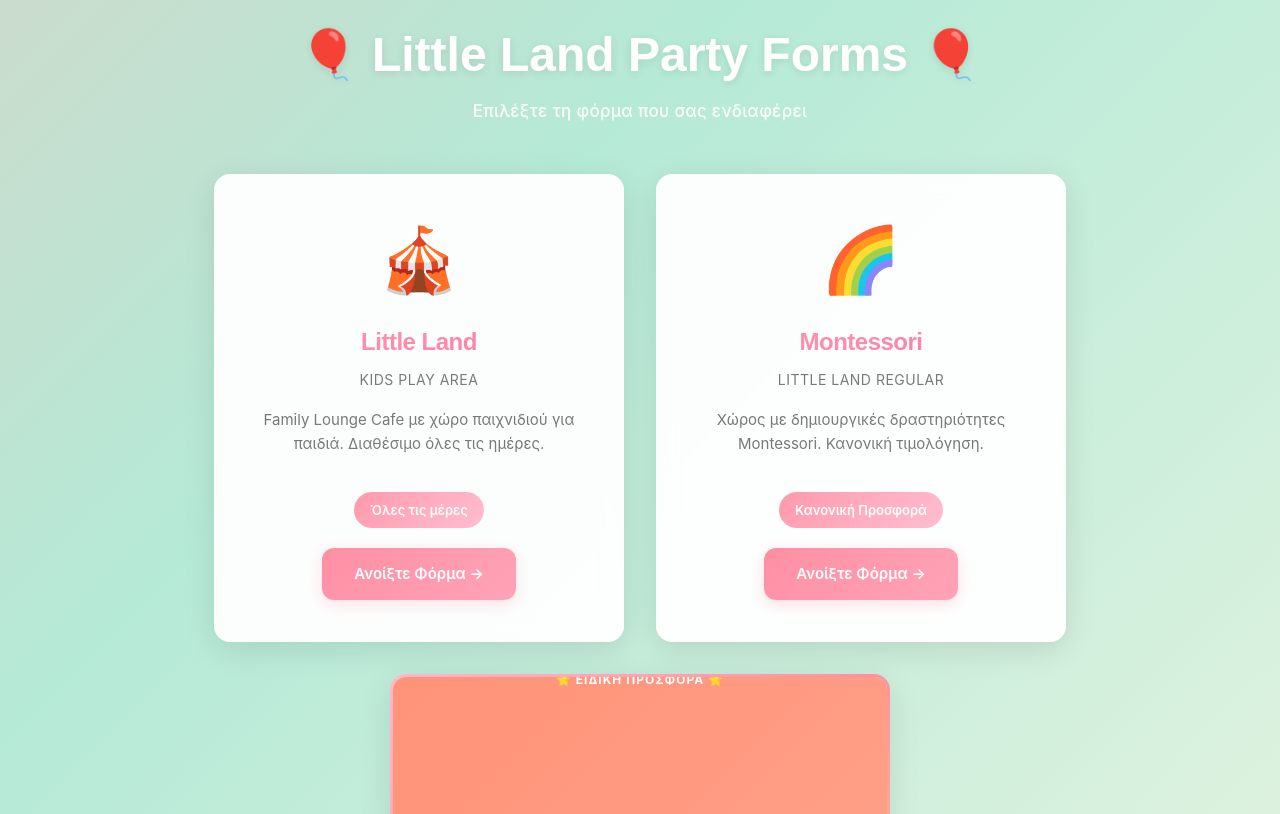
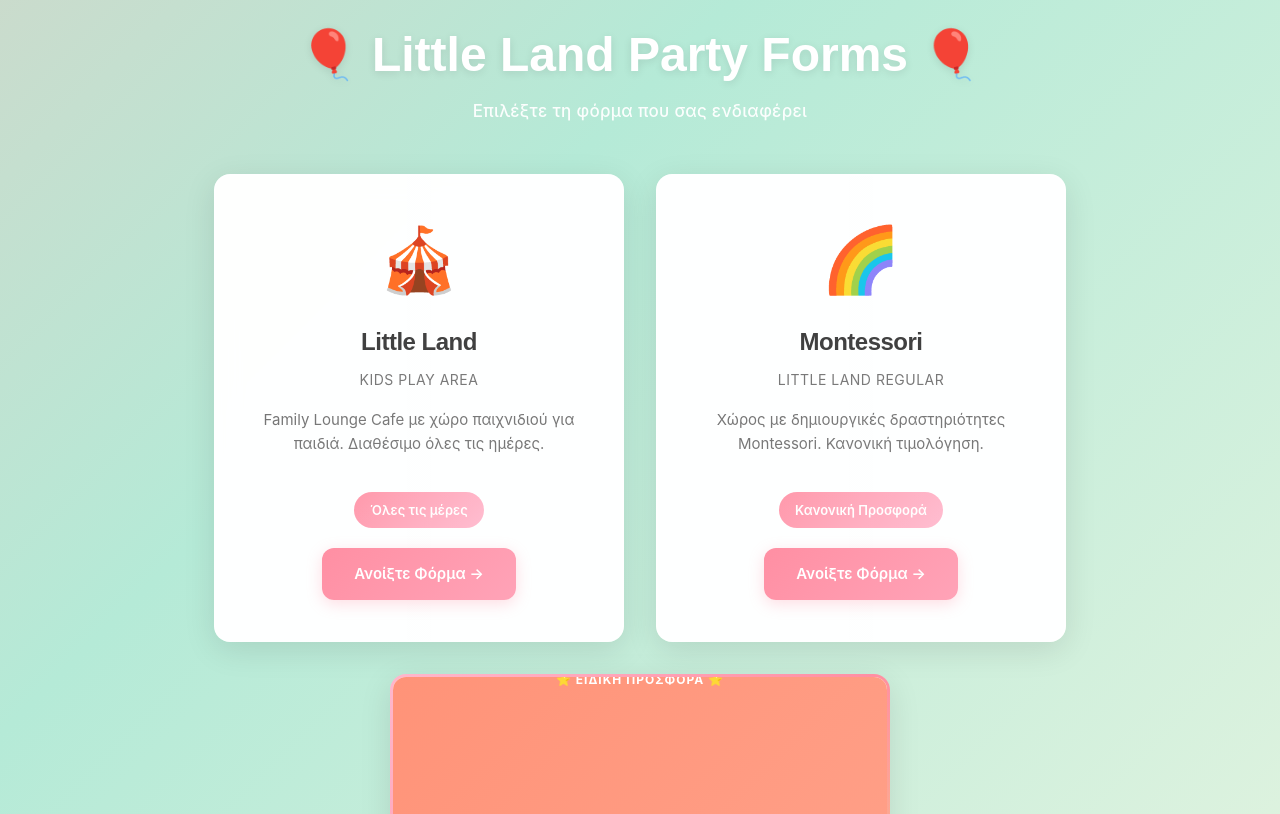
Before and after one commit to Ra-8888/littleland-party-forms, a plain HTML site: page index.html in a window 1280 px wide. Shown: the top 814 px of the page. Drawn offline with Linux system fonts and the light colour scheme.

Commit message:
🔧 Fix card visibility & text contrast

```diff
--- a/index.html
+++ b/index.html
@@ -91,10 +91,10 @@
     }
 
     .card {
-      background: rgba(255, 255, 255, 0.95);
-      backdrop-filter: blur(10px);
-      -webkit-backdrop-filter: blur(10px);
-      border: 2px solid rgba(255, 255, 255, 0.3);
+      background: rgba(255, 255, 255, 0.98);
+      backdrop-filter: blur(12px);
+      -webkit-backdrop-filter: blur(12px);
+      border: 2px solid rgba(255, 255, 255, 0.5);
       border-radius: var(--radius-lg);
       padding: var(--spacing-xl);
       text-align: center;
@@ -177,10 +177,7 @@
       font-size: 24px;
       font-weight: 700;
       margin-bottom: var(--spacing-sm);
-      background: linear-gradient(135deg, #FF8FA3, #FF6B9D);
-      -webkit-background-clip: text;
-      -webkit-text-fill-color: transparent;
-      background-clip: text;
+      color: #2C2C2C;
       letter-spacing: -0.5px;
     }
 
```
